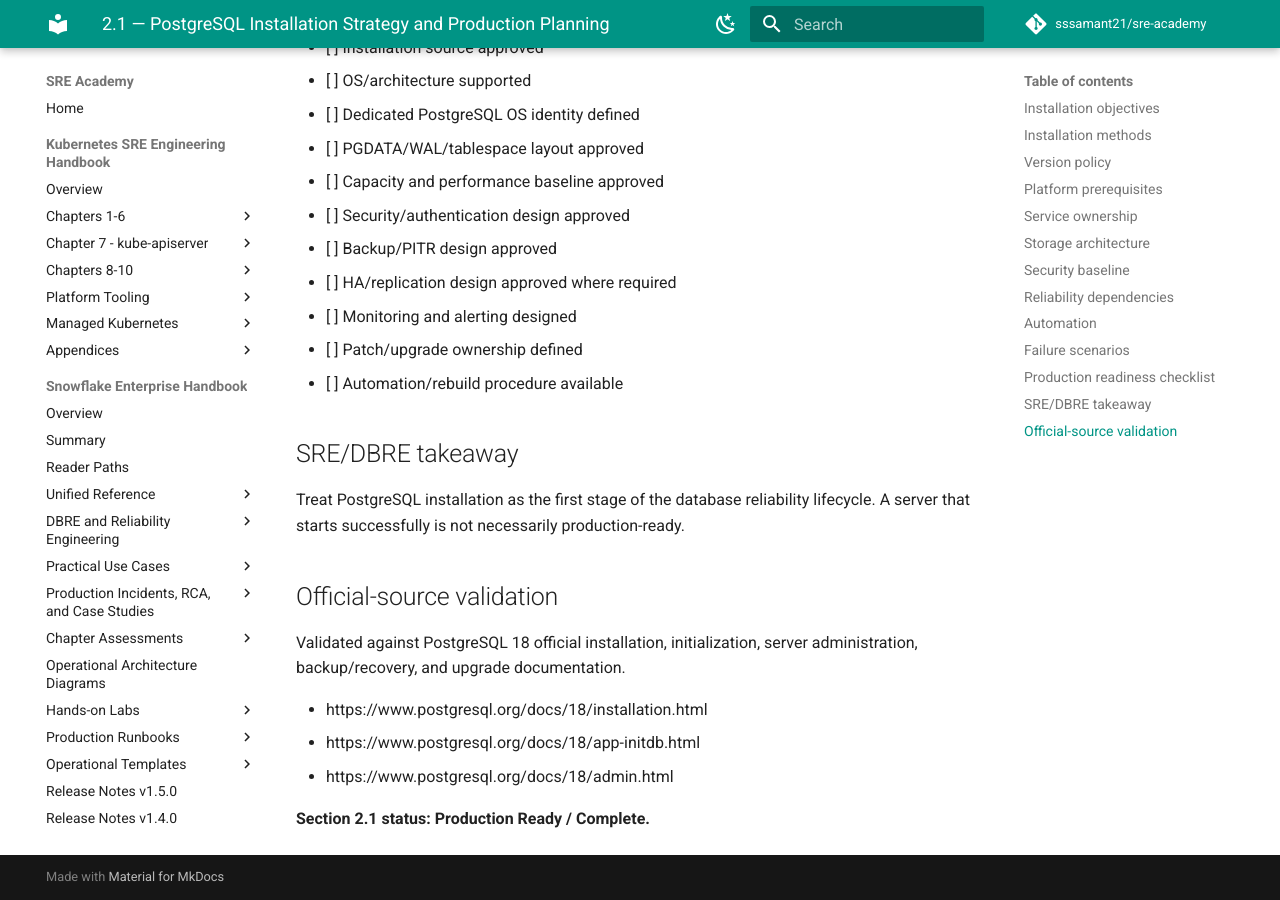
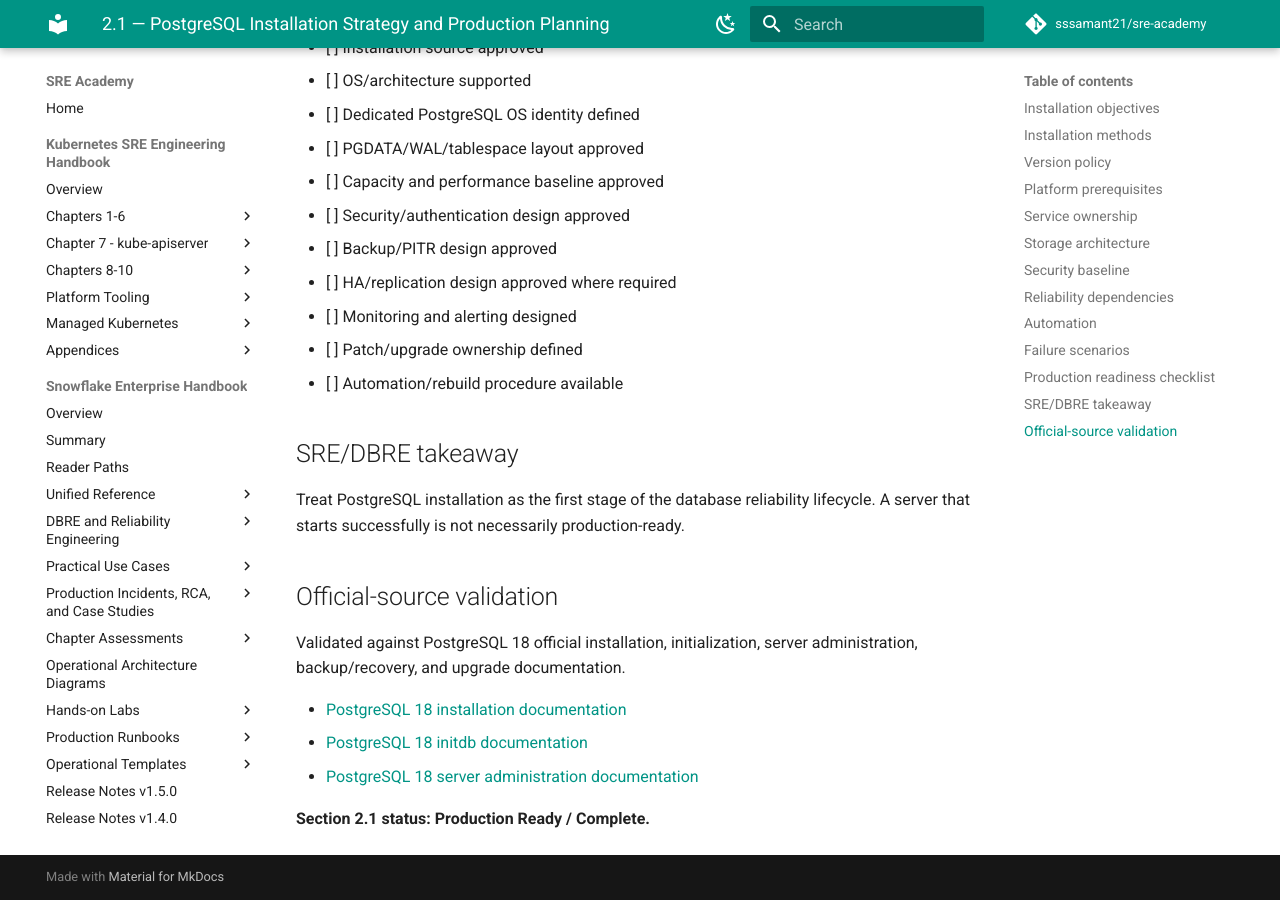
Before and after one commit to sssamant21/sre-academy, an MkDocs documentation site: the page built from docs/postgresql/chapter-02/2.1-installation-strategy-and-production-planning.md, in a window 1280 px wide and 900 px high, scrolled down 2454 px. Built offline with MkDocs 1.6.1 and Material for MkDocs 9.7.7, drawn with Linux system fonts in a browser that asks for light colours; comment, search, counter and statistics services are not loaded.

Commit message:
docs(postgresql): fix chapter 2 markdownlint references

```diff
--- a/docs/postgresql/chapter-02/2.1-installation-strategy-and-production-planning.md
+++ b/docs/postgresql/chapter-02/2.1-installation-strategy-and-production-planning.md
@@ -79,8 +79,8 @@
 
 Validated against PostgreSQL 18 official installation, initialization, server administration, backup/recovery, and upgrade documentation.
 
-- https://www.postgresql.org/docs/18/installation.html
-- https://www.postgresql.org/docs/18/app-initdb.html
-- https://www.postgresql.org/docs/18/admin.html
+- [PostgreSQL 18 installation documentation](https://www.postgresql.org/docs/18/installation.html)
+- [PostgreSQL 18 initdb documentation](https://www.postgresql.org/docs/18/app-initdb.html)
+- [PostgreSQL 18 server administration documentation](https://www.postgresql.org/docs/18/admin.html)
 
 **Section 2.1 status: Production Ready / Complete.**
```
